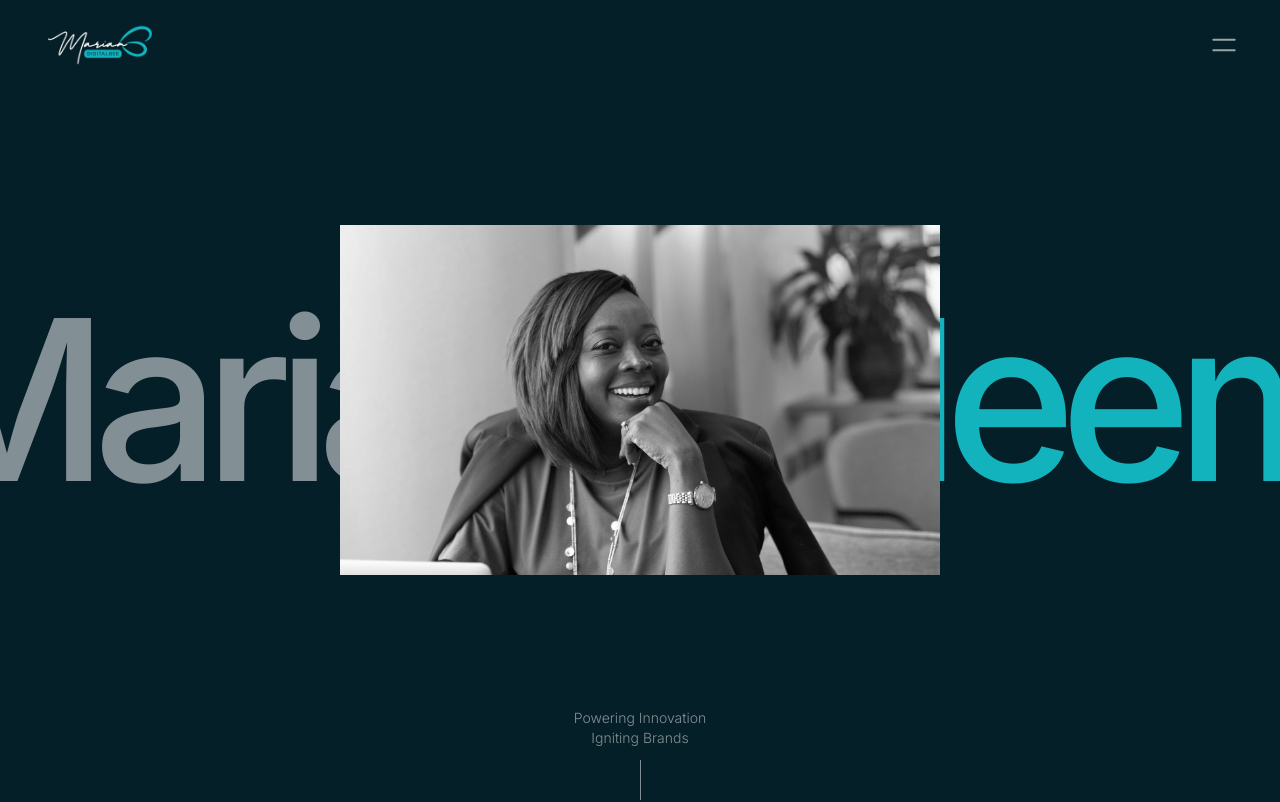
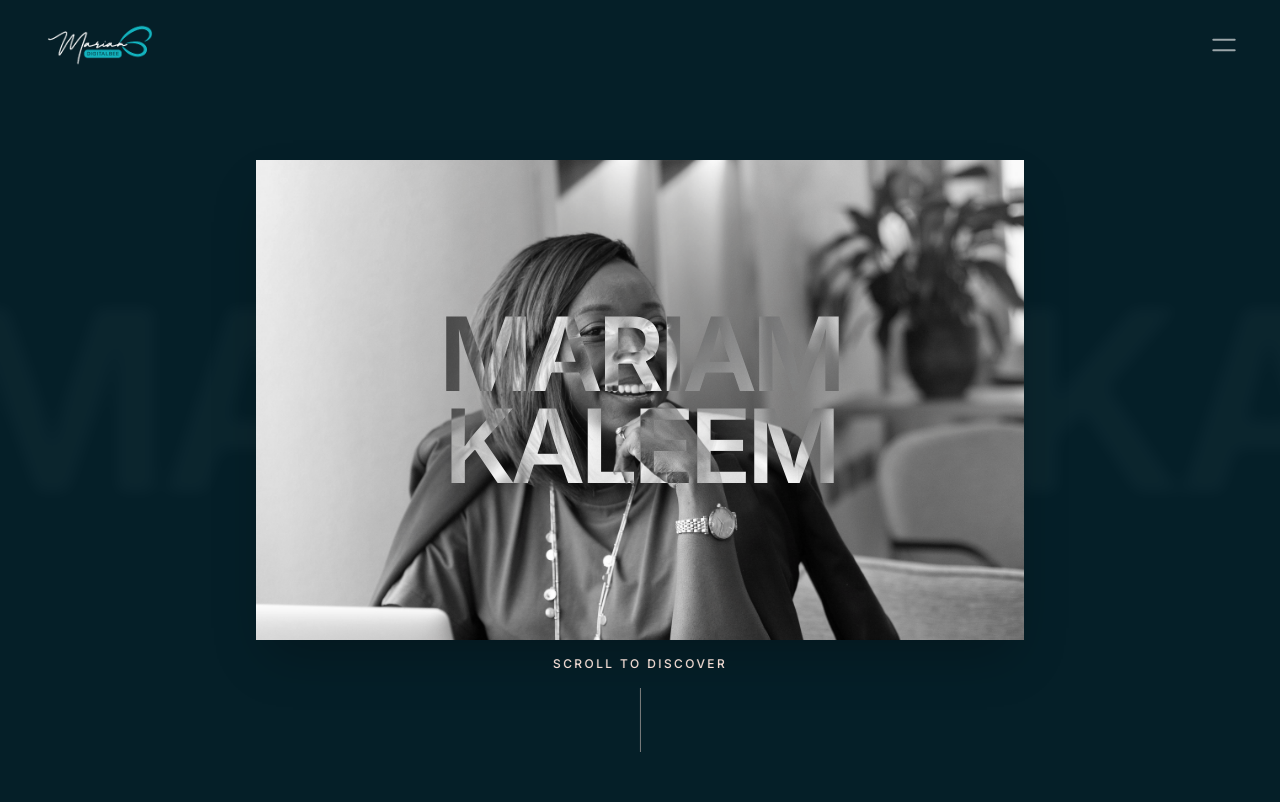
Before and after one commit to bqoheneba/mariam-website, a Next.js app: page / in a window 1280 px wide. Shown: the top 802 px of the page. Built offline with nearby package versions, Linux system fonts and the light colour scheme.

Commit message:
improve home page

```diff
--- a/src/app/page.tsx
+++ b/src/app/page.tsx
@@ -14,7 +14,7 @@ import SpotifyEmbed from "@/components/SpotifyEmbed";
 export default function Home() {
   const container = useRef<HTMLDivElement>(null);
   const imageContainer = useRef<HTMLDivElement>(null);
-  const [scaleFactor, setScaleFactor] = useState(1);
+  const [, setScaleFactor] = useState(1);
 
   const { scrollYProgress } = useScroll({
     target: container,
@@ -39,7 +39,6 @@ export default function Home() {
     return () => window.removeEventListener("resize", handleResize);
   }, []);
 
-  const scale = useTransform(scrollYProgress, [0, 1], [1, scaleFactor]);
   const filter = useTransform(
     scrollYProgress,
     [0, 1],
@@ -60,40 +59,94 @@ export default function Home() {
   return (
     <main className="relative">
       <Header className="sticky top-0 z-40" />
-      <div ref={container} className="h-[300vh] relative -top-23">
-        <div className="sticky top-0  h-screen flex items-center justify-center overflow-hidden">
-          <motion.p
-            style={{ x: textX, y: "-50%" }}
-            className="absolute text-[14rem] font-medium -tracking-[1rem] top-1/2 left-0 whitespace-nowrap"
-          >
-            {Array.from({ length: 8 }).map((_, i) => (
-              <span key={i}>
-                <span className="text-white/50">Mariam</span>{" "}
-                <span className="text-primary">Kaleem</span>{" "}
-              </span>
-            ))}
-          </motion.p>
+      <div ref={container} className="h-[250vh] relative -top-23">
+        <div className="sticky top-0 h-screen flex flex-col items-center justify-center overflow-hidden bg-secondary">
+          {/* Main Content Container - Centered */}
+          <div className="relative w-full h-full flex items-center justify-center z-20">
+            {/* Cinematic Image - Scales Up & Reveals */}
             <motion.div
               ref={imageContainer}
-            style={{ scale, filter }}
-            className="relative w-200 h-87.5 md:w-150 aspect-2/1 z-50"
+              style={{
+                width: useTransform(
+                  scrollYProgress,
+                  [0, 0.6],
+                  ["60vw", "100vw"],
+                ),
+                height: useTransform(
+                  scrollYProgress,
+                  [0, 0.6],
+                  ["60vh", "100vh"],
+                ),
+                filter,
+              }}
+              className="relative overflow-hidden shadow-2xl z-10"
             >
               <Image
                 src="/images/hero.jpg"
-              alt="Mariam's Picture"
+                alt="Mariam Kaleem"
                 fill
                 className="object-cover"
                 priority
               />
             </motion.div>
 
-          <div className="absolute bottom-0 w-full flex flex-col items-center justify-center">
-            <p className="text-center font-light text-sm text-white/50 mb-3">
-              Powering Innovation <br /> Igniting Brands
+            {/* Bold Typography Overlay - Difference Blend Mode */}
+            <div className="absolute inset-0 flex flex-col items-center justify-center z-30 pointer-events-none mix-blend-difference">
+              <motion.div
+                style={{
+                  y: useTransform(scrollYProgress, [0, 0.4], [0, -50]),
+                  opacity: useTransform(scrollYProgress, [0, 0.5], [1, 0]),
+                  scale: useTransform(scrollYProgress, [0, 0.6], [1, 1.2]),
+                }}
+                className="flex flex-col items-center text-center"
+              >
+                <motion.h1
+                  style={{
+                    x: useTransform(scrollYProgress, [0, 0.5], [0, -100]),
+                  }}
+                  className="text-[12vw] md:text-[8vw] leading-[0.9] font-semibold tracking-tighter text-white"
+                >
+                  MARIAM
+                </motion.h1>
+                <motion.h1
+                  style={{
+                    x: useTransform(scrollYProgress, [0, 0.5], [0, 100]),
+                  }}
+                  className="text-[12vw] md:text-[8vw] leading-[0.9] font-semibold tracking-tighter text-white"
+                >
+                  KALEEM
+                </motion.h1>
+              </motion.div>
+            </div>
+          </div>
+
+          {/* Background Running Text - Motion Blur Effect */}
+          <motion.div
+            style={{
+              x: textX,
+              opacity: useTransform(scrollYProgress, [0, 0.5], [0.1, 0]),
+            }}
+            className="absolute top-1/2 left-0 -translate-y-1/2 whitespace-nowrap pointer-events-none z-0"
+          >
+            <h1 className="text-[20vw] leading-none font-bold tracking-tighter text-white uppercase select-none flex opacity-30 blur-sm">
+              {Array.from({ length: 4 }).map((_, i) => (
+                <span key={i} className="mr-8">
+                  Mariam Kaleem
+                </span>
+              ))}
+            </h1>
+          </motion.div>
+
+          {/* Scroll Indicator */}
+          <motion.div
+            style={{ opacity: useTransform(scrollYProgress, [0, 0.2], [1, 0]) }}
+            className="absolute bottom-12 left-1/2 -translate-x-1/2 z-30 flex flex-col items-center gap-4 mix-blend-difference"
+          >
+            <p className="text-white text-xs uppercase tracking-[0.2em] font-medium">
+              Scroll to Discover
             </p>
-
-            <div className="h-10 w-[0.02rem] bg-white/50" />
-          </div>
+            <div className="w-px h-16 bg-white animate-pulse" />
+          </motion.div>
         </div>
       </div>
 
```
Lines whose indentation alone changed are shown as unchanged.
